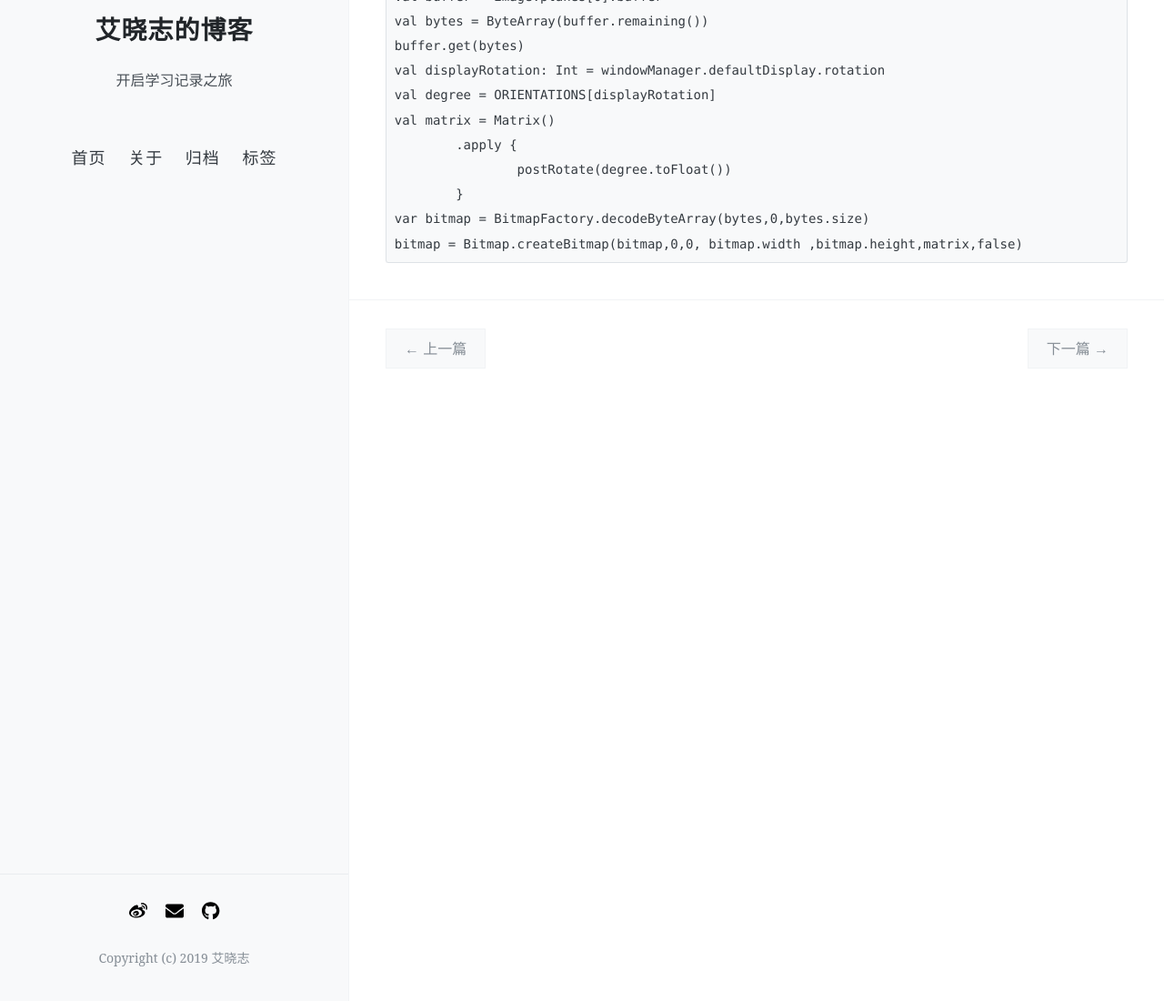
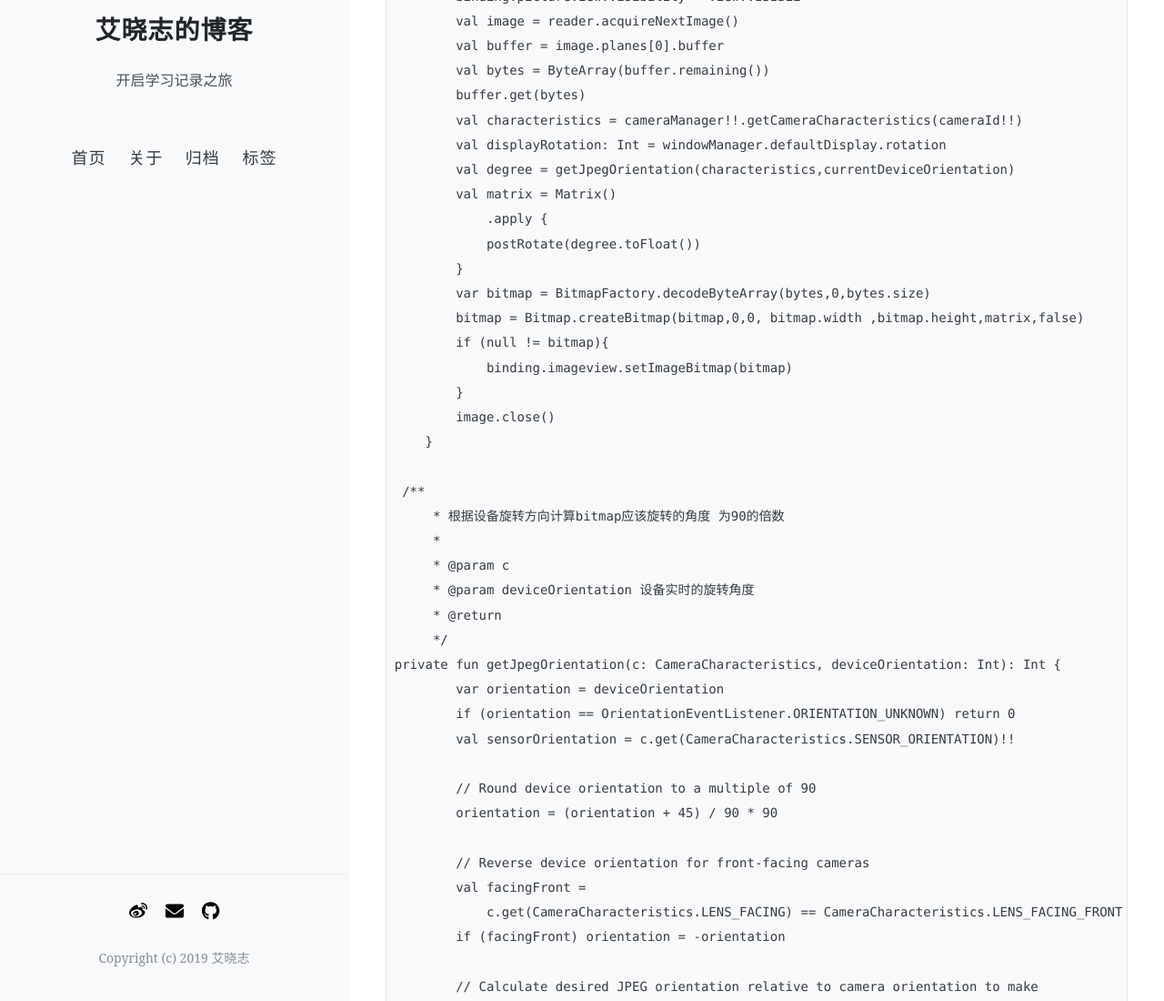
Before and after one commit to aixz/aiboke, a Jekyll site: the page built from _posts/2021-11-15-照相方向.md, in a window 1280 px wide and 1400 px high, scrolled down 1258 px. Shown: the part 300-1400 px from the top of the window at 91% size. Built offline with Jekyll 4.4.1, drawn with Linux system fonts in a browser that asks for light colours; nearby versions of some CDN libraries; comment, search, counter and statistics services are not loaded; some of the changed text lies outside the part shown.

Commit message:
提交修改

````diff
--- a/_posts/2021-11-15-照相方向.md
+++ b/_posts/2021-11-15-照相方向.md
@@ -29,16 +29,49 @@ comments: true
 >
 
 ```
-val image = imageReader.acquireNextImage()
-val buffer = image.planes[0].buffer
-val bytes = ByteArray(buffer.remaining())
-buffer.get(bytes)
-val displayRotation: Int = windowManager.defaultDisplay.rotation
-val degree = ORIENTATIONS[displayRotation]
-val matrix = Matrix()
-	.apply {
-		postRotate(degree.toFloat())
-	}
-var bitmap = BitmapFactory.decodeByteArray(bytes,0,bytes.size)
-bitmap = Bitmap.createBitmap(bitmap,0,0, bitmap.width ,bitmap.height,matrix,false)
+private fun showImage(reader: ImageReader){
+        binding.pictureView.visibility = View.VISIBLE
+        val image = reader.acquireNextImage()
+        val buffer = image.planes[0].buffer
+        val bytes = ByteArray(buffer.remaining())
+        buffer.get(bytes)
+        val characteristics = cameraManager!!.getCameraCharacteristics(cameraId!!)
+        val displayRotation: Int = windowManager.defaultDisplay.rotation
+        val degree = getJpegOrientation(characteristics,currentDeviceOrientation)
+        val matrix = Matrix()
+            .apply {
+            postRotate(degree.toFloat())
+        }
+        var bitmap = BitmapFactory.decodeByteArray(bytes,0,bytes.size)
+        bitmap = Bitmap.createBitmap(bitmap,0,0, bitmap.width ,bitmap.height,matrix,false)
+        if (null != bitmap){
+            binding.imageview.setImageBitmap(bitmap)
+        }
+        image.close()
+    }
+
+ /**
+     * 根据设备旋转方向计算bitmap应该旋转的角度 为90的倍数
+     *
+     * @param c
+     * @param deviceOrientation 设备实时的旋转角度
+     * @return
+     */
+private fun getJpegOrientation(c: CameraCharacteristics, deviceOrientation: Int): Int {
+        var orientation = deviceOrientation
+        if (orientation == OrientationEventListener.ORIENTATION_UNKNOWN) return 0
+        val sensorOrientation = c.get(CameraCharacteristics.SENSOR_ORIENTATION)!!
+
+        // Round device orientation to a multiple of 90
+        orientation = (orientation + 45) / 90 * 90
+
+        // Reverse device orientation for front-facing cameras
+        val facingFront =
+            c.get(CameraCharacteristics.LENS_FACING) == CameraCharacteristics.LENS_FACING_FRONT
+        if (facingFront) orientation = -orientation
+
+        // Calculate desired JPEG orientation relative to camera orientation to make
+        // the image upright relative to the device orientation
+        return (sensorOrientation + orientation + 360) % 360
+    }
 ```
````
Also changed, not shown: images/front_portrait.png.
